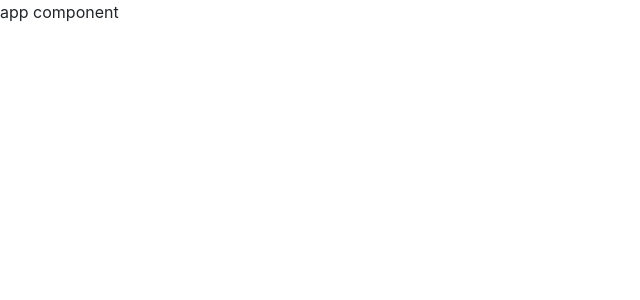
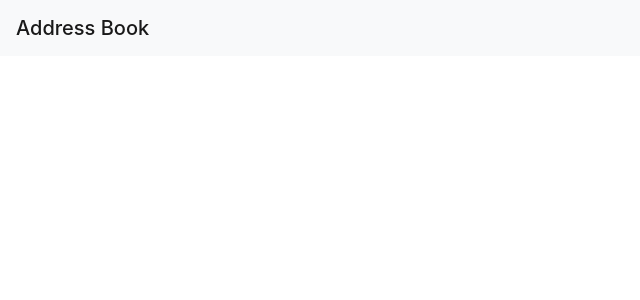
Before and after one commit to richard-buckingham/address-book, an Angular app: page / in a window 1280 px wide. Shown: the top 300 px of the page, without its empty margins (0-640 px from the left). Built offline with nearby package versions, Linux system fonts and the light colour scheme.

Commit message:
Add a nav bar

```diff
--- a/src/app/app.component.html
+++ b/src/app/app.component.html
@@ -1 +1 @@
-<div>app component</div>
+<nav-bar></nav-bar>
--- a/src/app/app.module.ts
+++ b/src/app/app.module.ts
@@ -2,10 +2,12 @@ import { BrowserModule } from '@angular/platform-browser';
 import { NgModule } from '@angular/core';
 
 import { AppComponent } from './app.component';
+import { NavBarComponent } from './components/nav-bar/nav-bar.component';
 
 @NgModule({
   declarations: [
-    AppComponent
+    AppComponent,
+    NavBarComponent
   ],
   imports: [
     BrowserModule
--- /dev/null
+++ b/src/app/components/nav-bar/nav-bar.component.html
@@ -0,0 +1,3 @@
+<nav class="navbar navbar-light bg-light">
+  <span class="navbar-brand mb-0 h1">Address Book</span>
+</nav>
```
Also changed, not shown: src/app/components/nav-bar/nav-bar.component.ts (added, +7 -0 lines), 2 other files (tests, documents, lock files or other folders).
